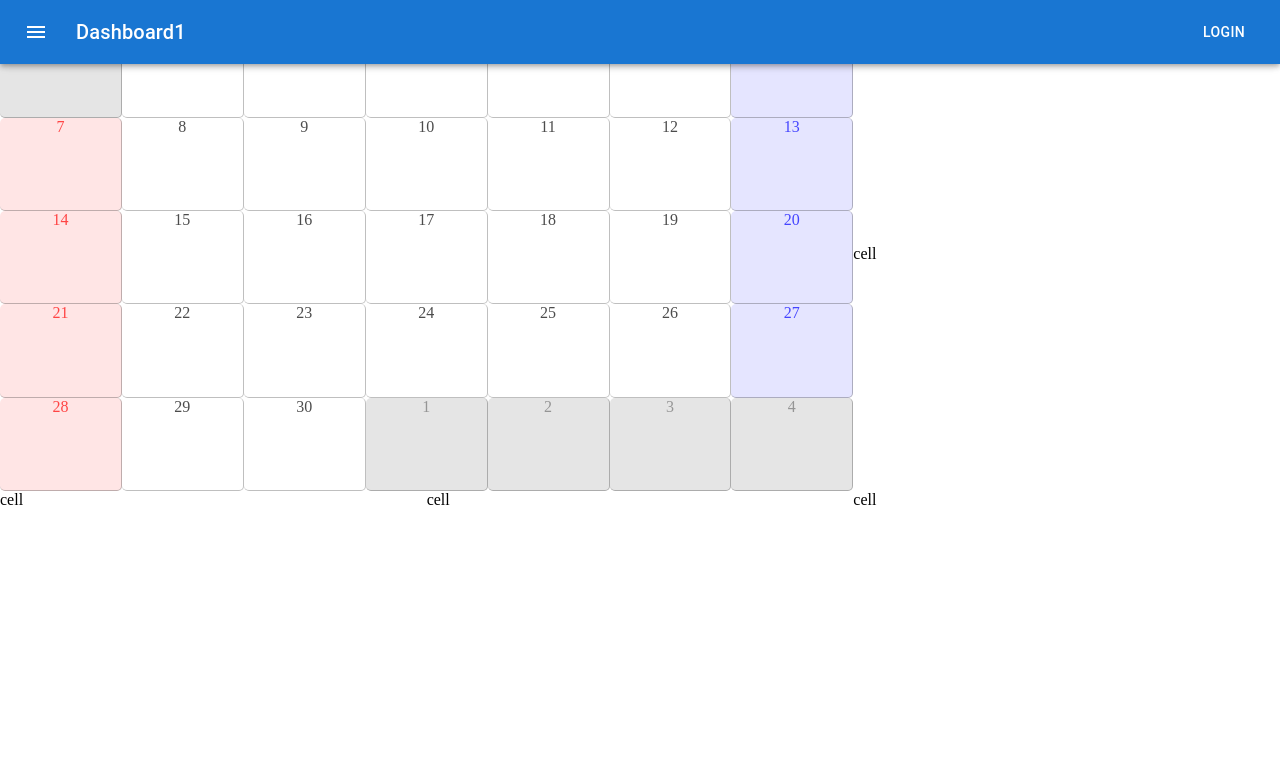
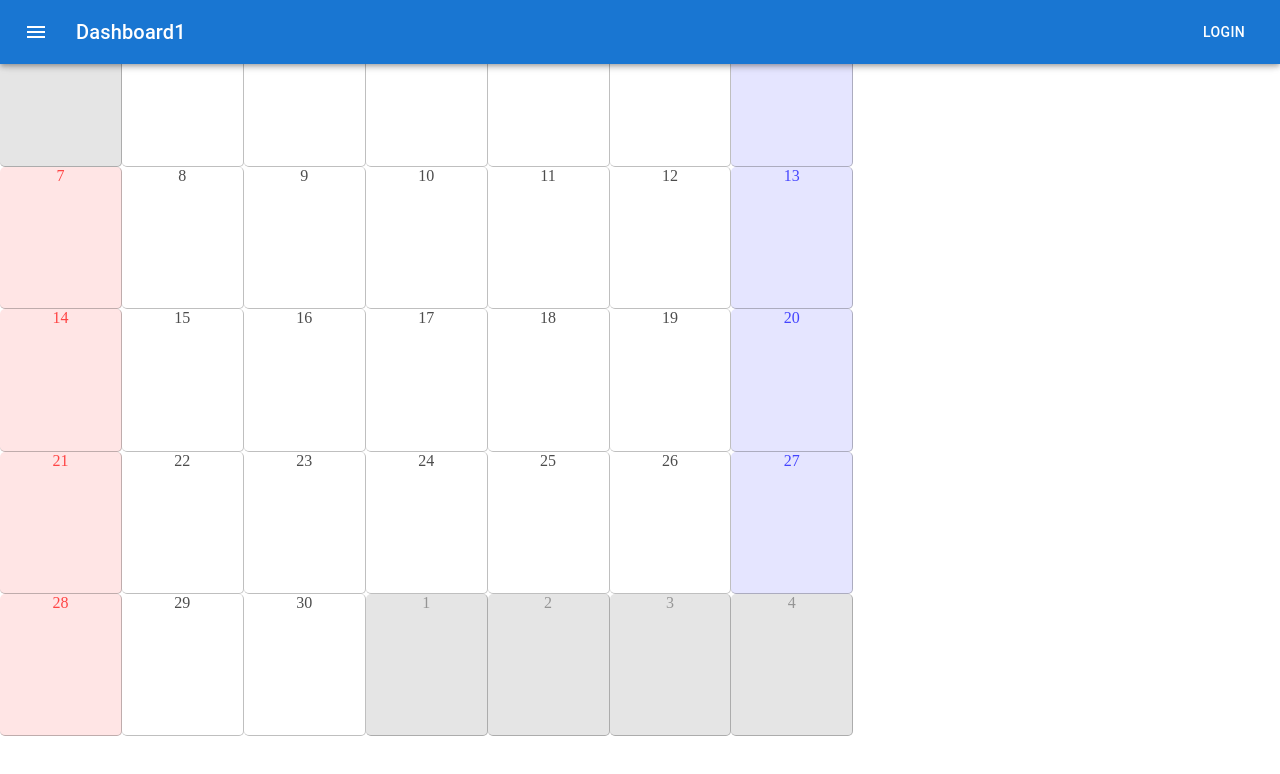
Before and after one commit to kettleTeacues/pofareng_exp, a Next.js app in the folder containers/frontend/: page /dashboard1 in a window 1280 px wide. Shown: the top 774 px of the page. Built offline with nearby package versions, Linux system fonts and the light colour scheme.

Commit message:
ダッシュボードを仮実装

```diff
--- a/containers/frontend/src/components/WorkTile.tsx
+++ b/containers/frontend/src/components/WorkTile.tsx
@@ -1,4 +1,4 @@
-import { useEffect, useState } from 'react';
+import { useEffect, useMemo, useState } from 'react';
 import '@/components/styles/worktile.scss';
 import { DayCell, TimeCell } from './Cell';
 import { Events } from './Event';
@@ -15,13 +15,37 @@ const defaultDayStrings: DayStrings = {
 }
 const dispDate = new Date();
 const event: CalendarEvent[] = [];
+interface UsedTiles {
+    colSta: number,
+    colLength: number,
+    rowSta: number,
+    rowLength: number,
+}
 
 export const Worktile = () => {
     const [Test, setTest] = useState<React.ComponentType<MonthCalendarProps> | null>(null);
+    const [usedTiles, setUsedTiles] = useState<UsedTiles[]>([]);
+    const [maxTileNum, setMaxTileNum] = useState(6);
+    const emptyTileNum = useMemo(() => {
+        let emptyTileNum = 0;
+        usedTiles.forEach(rec => {
+            emptyTileNum += rec.colLength * rec.rowLength;
+        });
+        return emptyTileNum;
+    }, [usedTiles.length]);
 
-    const loadComponent = async (colSta: number, colEnd: number, rowSta: number, rowEnd: number) => {
+    const loadComponent = async (colSta: number, colLength: number, rowSta: number, rowLength: number) => {
         const comp = await import('@/components/Calendars');
         setTest(() => comp.MonthCalendar);
+        setUsedTiles([
+            ...usedTiles,
+            {
+                colSta: colSta,
+                colLength: rowLength,
+                rowSta: rowSta,
+                rowLength: rowLength,
+            }
+        ]);
     };
 
     useEffect(() => {
@@ -29,20 +53,26 @@ export const Worktile = () => {
     }, []);
 
     return <div className='worktile-wrapper'>
+        {Test &&
             <div className='tile-cell' style={{
                 gridColumnStart: 1,
                 gridColumnEnd: 'span 2',
                 gridRowStart: 1,
                 gridRowEnd: 'span 2',
-        }}>{Test &&
+            }}>
                 <Test
                     date={dispDate}
                 />
-        }</div>
-        <div className='tile-cell'>cell</div>
-        <div className='tile-cell'>cell</div>
-        <div className='tile-cell'>cell</div>
-        <div className='tile-cell'>cell</div>
-        <div className='tile-cell'>cell</div>
             </div>
         }
+
+        {maxTileNum - emptyTileNum >= 0 &&
+        [...Array(maxTileNum - emptyTileNum)].map((_, i) => {
+            return <div
+                key={i}
+                className='tile-cell'
+            >
+            </div>
+        })}
+    </div>
+}
```
Lines whose indentation alone changed are shown as unchanged.
